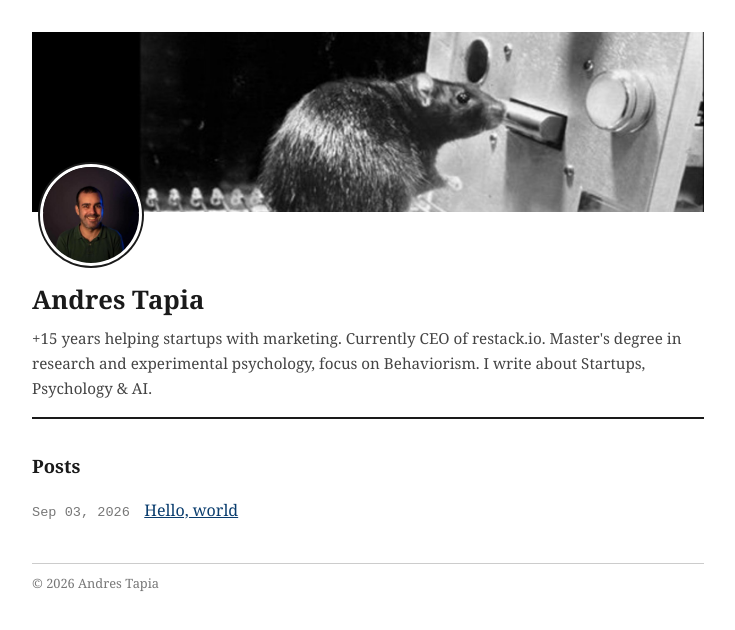
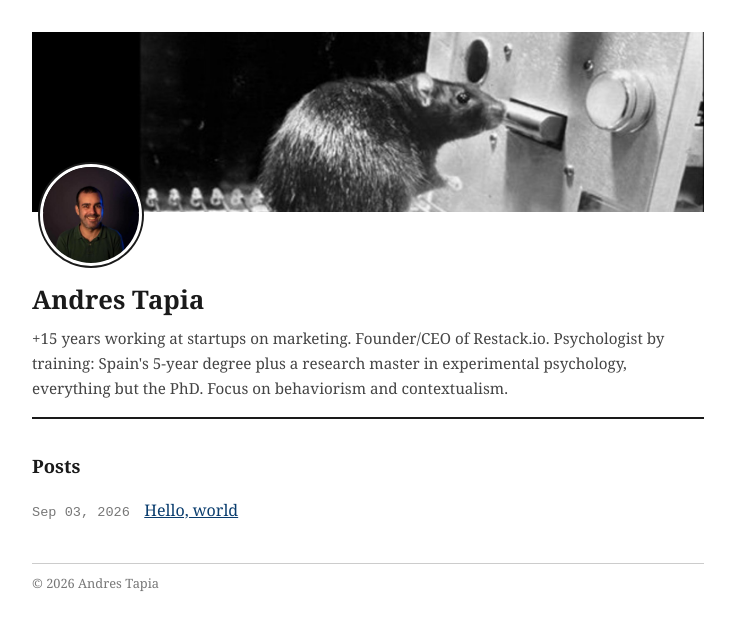
Before and after one commit to atapiawastaken/atapiawastaken.github.io, a Jekyll site: the page built from index.md, in a window 1280 px wide. Shown: the top 630 px of the page, without its empty margins (272-1007 px from the left). Built offline with Jekyll 4.4.1, drawn with Linux system fonts in a browser that asks for light colours.

Commit message:
Sharper bio

```diff
--- a/_layouts/default.html
+++ b/_layouts/default.html
@@ -4,7 +4,7 @@
   <meta charset="utf-8">
   <meta name="viewport" content="width=device-width, initial-scale=1">
   <title>{% if page.title %}{{ page.title }} — {% endif %}{{ site.title }}</title>
-  <meta name="description" content="+15 years helping startups with marketing. Currently CEO of restack.io. Master's degree in research and experimental psychology, focus on Behaviorism. I write about Startups, Psychology &amp; AI.">
+  <meta name="description" content="+15 years working at startups on marketing. Founder/CEO of Restack.io. Psychologist by training: Spain's 5-year degree plus a research master in experimental psychology, everything but the PhD. Focus on behaviorism and contextualism.">
   <style>
     body { font-family: Georgia, "Times New Roman", serif; color: #1a1a1a;
            background: #fff; max-width: 42em; margin: 2em auto;
@@ -38,9 +38,10 @@
     <div class="banner"></div>
     <img src="/assets/me.jpg" alt="{{ site.title }}">
     <h1><a href="/">{{ site.title }}</a></h1>
-    <p class="bio">+15 years helping startups with marketing. Currently CEO of
-    restack.io. Master's degree in research and experimental psychology, focus
-    on Behaviorism. I write about Startups, Psychology &amp; AI.</p>
+    <p class="bio">+15 years working at startups on marketing. Founder/CEO of
+    Restack.io. Psychologist by training: Spain's 5-year degree plus a research
+    master in experimental psychology, everything but the PhD. Focus on
+    behaviorism and contextualism.</p>
   </header>
   {{ content }}
   <footer>&copy; {{ site.time | date: "%Y" }} {{ site.title }}</footer>
```
